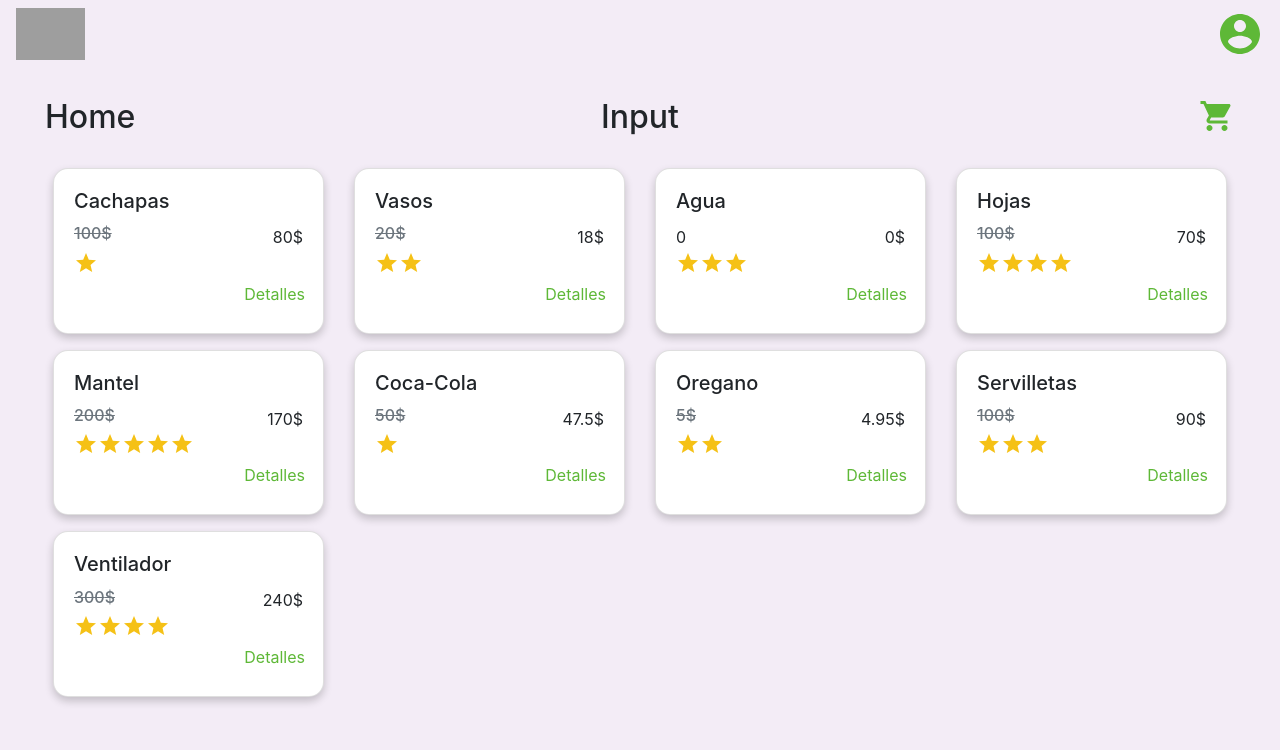
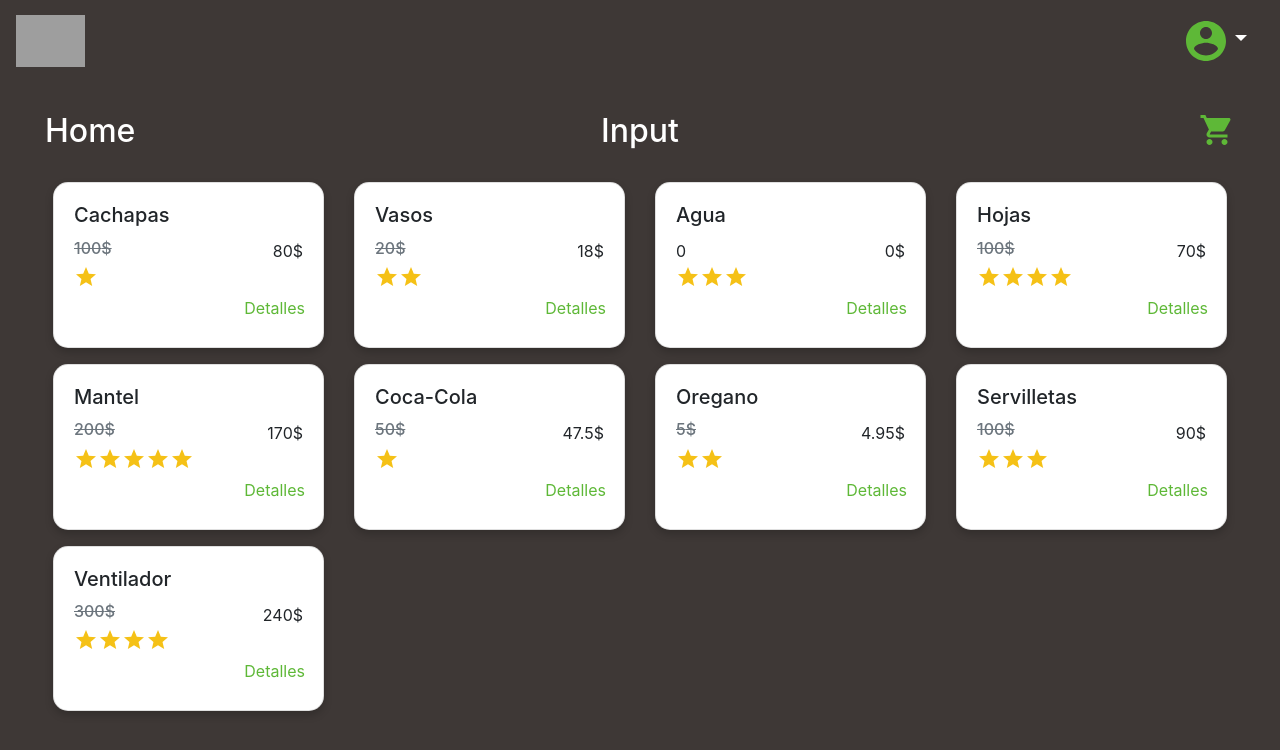
Before and after one commit to gabrielacham/e-store, a React (Create React App) app in the folder frontend/: page /admin/home in a window 1280 px wide. Shown: the top 750 px of the page. Built offline with nearby package versions, Linux system fonts and the light colour scheme; grey boxes are pictures that could not be loaded.

Commit message:
Change Styles

```diff
--- a/frontend/src/components/Navbar/index.js
+++ b/frontend/src/components/Navbar/index.js
@@ -1,18 +1,48 @@
-import React from 'react';
+import React, { useState } from 'react';
 import {
   Navbar,
+  ButtonDropdown,
+  DropdownToggle,
+  DropdownMenu,
+  DropdownItem
 } from 'reactstrap';
 import PropTypes from "prop-types";
 import AccountCircleIcon from '@material-ui/icons/AccountCircle';
 
 import logo from './logo.png';
+import './styles.css';
 
 export default function Header(props) {
+  const [isOpen, setOpen] = useState(false);
+
+  const toggle = () => setOpen(!isOpen);
+
   return (
     <div>
       <Navbar color="faded" light>
         <img src={logo} style={{width: '4.3rem'}} alt=''/>
-        <AccountCircleIcon style={{ color: '#5EB837', width: '2em', height: '2em' }} />
+        <ButtonDropdown
+          isOpen={isOpen}
+          toggle={toggle}
+          >
+          <DropdownToggle
+            caret size="lg"
+            style={{
+              backgroundColor: 'transparent',
+              borderColor: 'transparent'
+            }}>
+            <AccountCircleIcon
+              style={{
+                color: '#5EB837',
+                width: '2em',
+                height: '2em'
+              }}/>
+          </DropdownToggle>
+          <DropdownMenu>
+            <DropdownItem>Another Action</DropdownItem>
+            <DropdownItem>Another Action</DropdownItem>
+          </DropdownMenu>
+        </ButtonDropdown>
       </Navbar>
     </div>
   );
--- a/frontend/src/layouts/styles.css
+++ b/frontend/src/layouts/styles.css
@@ -1,3 +1,8 @@
+/* backgroud colors posibilities
+  #3e3836
+  #f3efd2
+*/
+
 .admin-container {
   padding-right: 15px;
   padding-left: 15px;
@@ -10,7 +15,7 @@
   height: 100vh;
 }
 .admin-main-panel {
-  background-color: #f3ecf6;
+  background-color: #3e3836;
   overflow: auto;
   position: relative;
   float: right;
--- a/frontend/src/views/Home/index.js
+++ b/frontend/src/views/Home/index.js
@@ -186,14 +186,14 @@ export default function Home(props) {
            {/* Header Row */}
            <Row className='mb-3'>
              <Col sm='2'>
-               <Label className='h2'>
+               <Label className='h2 text-white'>
                  Home
                </Label>
              </Col>
 
              {/* View Title */}
              <Col sm='8' className='d-flex justify-content-center'>
-               <Label className='h2'>
+               <Label className='h2 text-white'>
                  Input
                </Label>
              </Col>
--- a/frontend/src/views/Home/styles.css
+++ b/frontend/src/views/Home/styles.css
@@ -17,10 +17,10 @@
 .btn-secondary.focus, .btn-secondary:focus {
     background-color: #3b821d;
     border-color: #3b821d;
-    box-shadow: 0 0 0 0.2rem rgb(215 174 130 / 50%);
+    box-shadow: 0 0 0 0.2rem transparent;
 }
 .btn-secondary:not(:disabled):not(.disabled).active:focus, .btn-secondary:not(:disabled):not(.disabled):active:focus, .show>.btn-secondary.dropdown-toggle:focus {
-    box-shadow: 0 0 0 0.2rem rgb(215 174 130 / 50%);
+    box-shadow: 0 0 0 0.2rem transparent;
 }
 .btn-secondary:hover {
   background-color: #3b821d;
--- a/frontend/src/views/Order/index.js
+++ b/frontend/src/views/Order/index.js
@@ -1,4 +1,4 @@
-import React, { useState,  useEffect } from "react";
+import React, { useState } from "react";
 import { connect } from 'react-redux';
 import {
   Row,
--- a/frontend/src/views/ProductDetails/index.js
+++ b/frontend/src/views/ProductDetails/index.js
@@ -162,7 +162,7 @@ export default function ProductDetails(props) {
 
           {/* View Title */}
           <Col sm='8' className='d-flex justify-content-center'>
-            <Label className='h2'>
+            <Label className='h2 text-white'>
               Detalles de Producto
             </Label>
           </Col>
--- a/frontend/src/views/Store/index.js
+++ b/frontend/src/views/Store/index.js
@@ -107,7 +107,7 @@ export default function Store(props) {
 
          {/* View Title */}
          <Col sm='8' className='d-flex justify-content-center'>
-           <Label className='h2'>
+           <Label className='h2 text-white'>
              Tienda {storeid}
            </Label>
          </Col>
@@ -118,7 +118,7 @@ export default function Store(props) {
        </Row>
 
        <Row className='mx-0'>
-         <Label className='h4'>
+         <Label className='h4 text-white'>
            Productos:
          </Label>
        </Row>
```
Also changed, not shown: frontend/src/components/Navbar/styles.css (added).
